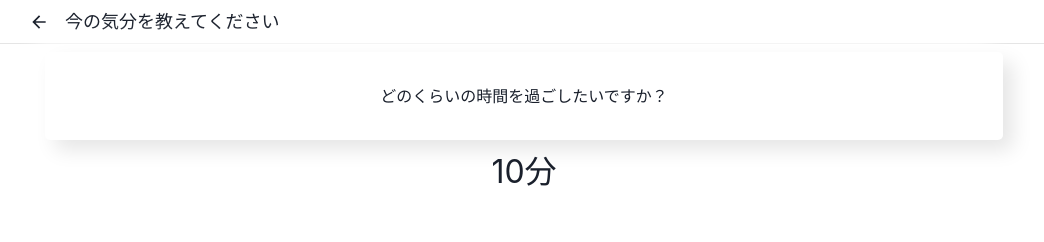
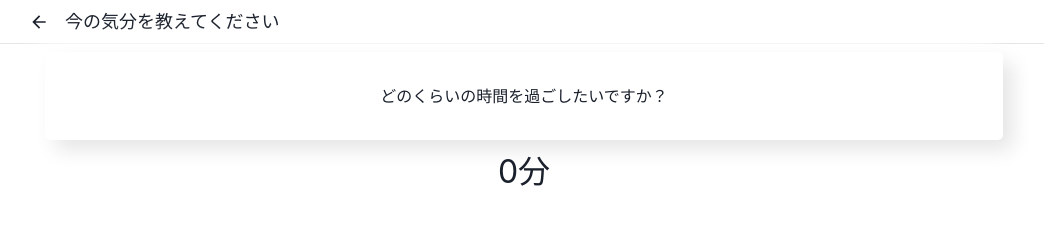
Before and after one commit to poroto-app/poroto, a Next.js app: page /plans/interest in a window 1280 px wide. Shown: the top 242 px of the page, without its empty margins (116-1160 px from the left). Built offline with nearby package versions, Linux system fonts and the light colour scheme.

Commit message:
feat(view): デフォルトでは未選択の状態にする

```diff
--- a/src/view/interest/PlanDurationSelector.tsx
+++ b/src/view/interest/PlanDurationSelector.tsx
@@ -26,7 +26,8 @@ export const PlanDurationSelector = ({
     const minDuration = 10;
     const maxDuration = 60 * 5;
     const [, setFlame] = useState(10);
-    const [duration, setDuration] = useState(10);
+    // MEMO: 意図せず最小時間の10分で確定しないように、デフォルト値をnullにしておく
+    const [duration, setDuration] = useState<number | null>(null);
 
     const { View: LottieView, goToAndStop } = useLottie({
         animationData,
@@ -42,8 +43,9 @@ export const PlanDurationSelector = ({
 
     useEffect(() => {
         const lastFrame = 300;
+        const currentDuration = duration ?? minDuration;
         const percentage =
-            (duration - minDuration) / (maxDuration - minDuration);
+            (currentDuration - minDuration) / (maxDuration - minDuration);
         const targetFlame = Math.floor(percentage * lastFrame);
 
         const idInterval = setInterval(() => {
@@ -74,7 +76,9 @@ export const PlanDurationSelector = ({
     return (
         <VStack w="100%" h="100%">
             <VStack w="100%" spacing="48px" flex="1" justifyContent="center">
-                <Text fontSize="2rem">{DateHelper.formatHHMM(duration)}</Text>
+                <Text fontSize="2rem">
+                    {duration ? DateHelper.formatHHMM(duration) : "0分"}
+                </Text>
                 <Box
                     w="100%"
                     borderRadius="10px"
@@ -89,7 +93,7 @@ export const PlanDurationSelector = ({
                         w="100%"
                         min={minDuration}
                         max={maxDuration}
-                        value={duration}
+                        value={duration ?? minDuration}
                         defaultValue={minDuration}
                         onChange={setDuration}
                         step={10}
```
